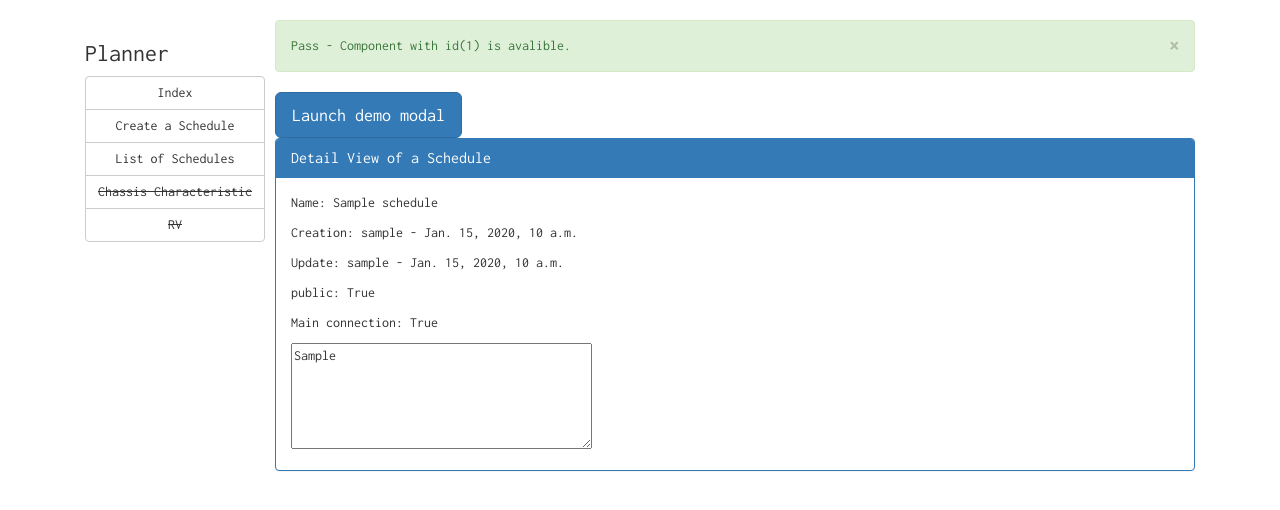
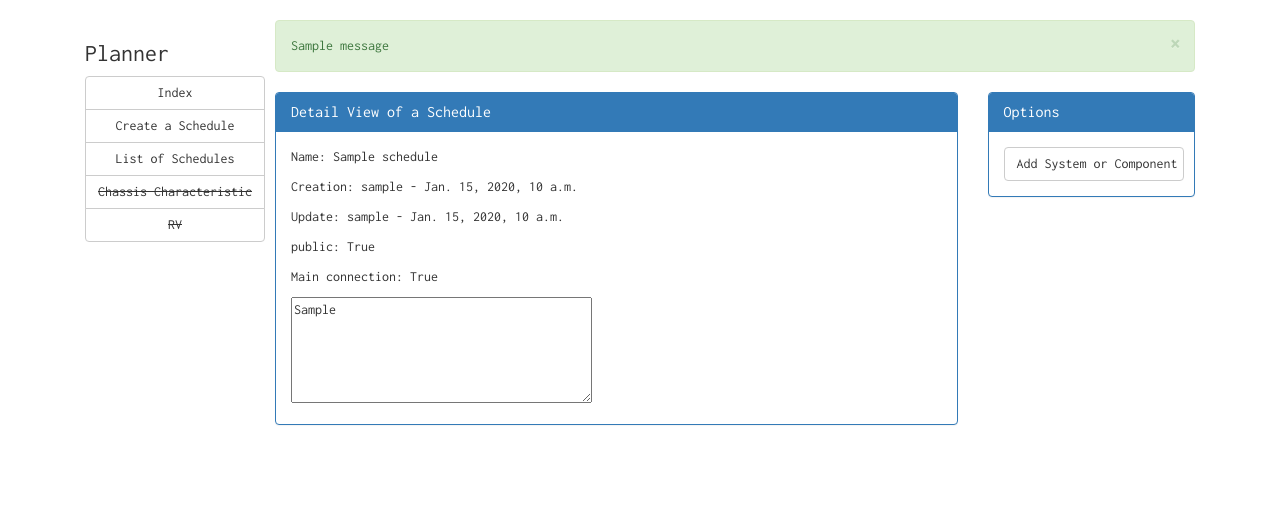
Before and after one commit to woastel/SeeN_v2, a Django app: a page that uses taffwebapp/planner/templates/planner/schedule_detail_view.html in a window 1280 px wide. Shown: the part 52-562 px from the top of the page. Run offline with Django 3.2, Linux system fonts and the light colour scheme; tables that the repository leaves empty hold one stand-in row (values such as "Sample post"); one stand-in notice (Sample message) is shown; some libraries are stand-ins or nearby versions.

Commit message:
including new schedule app

```diff
--- a/taffwebapp/planner/templates/planner/schedule_detail_view.html
+++ b/taffwebapp/planner/templates/planner/schedule_detail_view.html
@@ -1,7 +1,6 @@
 {% extends 'planner/__base_.html' %}
 
 {% block planner_body %}
-
 
 {% if schedule_item.main_connection_avalible == False %}
   <script type="text/javascript">
@@ -11,45 +10,22 @@
   </script>
 {% endif %}
 
-
-<!-- Alert Boxen -->
-<div class="row">
-  <div class="col-lg-12">
-    {% if alert_danger_avalible == True %}
-      <div class="alert alert-danger" role="alert">
-        <button type="button" class="close" data-dismiss="alert" aria-label="Close">
-          <span aria-hidden="true">&times;</span>
-        </button>
-         {{ alert_danger | safe }}
-      </div>
-    {% endif %}
-    {% if alert_warning_avalible == True %}
-      <div class="alert alert-warning" role="alert">
-        <button type="button" class="close" data-dismiss="alert" aria-label="Close">
-          <span aria-hidden="true">&times;</span>
-        </button>
-        <p> {{ alert_warning | safe }} </p>
-      </div>
-    {% endif %}
-    {% if alert_success_avalible == True %}
-      <div class="alert alert-success" role="alert">
-        <button type="button" class="close" data-dismiss="alert" aria-label="Close">
-          <span aria-hidden="true">&times;</span>
-        </button>
-        <p> {{ alert_success | safe }} </p>
-      </div>
-    {% endif %}
+{% for message in messages %}
+  <div class="alert {{ message.tags }} alert-dismissible" role="alert">
+    <button type="button" class="close" data-dismiss="alert" aria-label="Close">
+      <span aria-hidden="true">&times;</span>
+    </button>
+    {{ message | safe}}
   </div>
-</div>
+{% endfor %}
 
 
-<!-- Button trigger modal -->
-<button type="button" class="btn btn-primary btn-lg" data-toggle="modal" data-target="#myModal">
-  Launch demo modal
-</button>
 
 
-<!-- Modal -->
+
+
+
+<!-- Modal add System and Component -->
 <div class="modal fade" id="myModal" tabindex="-1" role="dialog" aria-labelledby="myModalLabel">
   <div class="modal-dialog" role="document">
     <div class="modal-content">
@@ -138,7 +114,7 @@
 
 <!-- Component Detail Box -->
 <div class="row">
-  <div class="col-lg-12">
+  <div class="col-lg-9">
     <div class="panel panel-primary">
       <div class="panel-heading">
         <h3 class="panel-title"> {{ panel_titel }} </h3>
@@ -153,6 +129,36 @@
       </div>
     </div>
   </div>
+  <div class="col-lg-3">
+    <div class="panel panel-primary">
+      <div class="panel-heading">
+        <h3 class="panel-title"> Options </h3>
+      </div>
+      <div class="panel-body">
+        <div class="btn-group-vertical" style="width: 180px;" role="group" aria-label="...">
+          <button type="button" class="btn btn-default" data-toggle="modal" data-target="#myModal">
+            Add System or Component
+          </button>
+        </div>
+      </div>
+    </div>
+  </div>
+</div>
+
+
+<!-- List of (schedule <-> system) - connection -->
+<div class="row">
+
+</div>
+
+<!-- List of (schedule <-> component) - connection -->
+<div class="row">
+
+</div>
+
+<!-- List of (schedule <-> schedule_item) - connection -->
+<div class="row">
+
 </div>
 
 {% endblock %}
--- a/taffwebapp/planner/urls.py
+++ b/taffwebapp/planner/urls.py
@@ -13,6 +13,5 @@ urlpatterns = [
     url(r'^createSchedule/$',       planner.CreateSchedule.as_view(),       name='create_schedule'),
     url(r'^schedule_list/$',        planner.ScheduleListView.as_view(),     name='schedule_list'),
     url(r'^scheduleDetailView/(?P<pk>[0-9]+)/$',   planner.ScheduleDetailView.as_view(),   name='schedule_detail'),
-    url(r'^scheduleDetailView/(?P<pk>[0-9]+)/(?P<danger>[-\w]+)$',   planner.ScheduleDetailView.as_view(),   name='schedule_detail_with_danger'),
-    url(r'^scheduleDetailView/(?P<pk>[0-9]+)/(?P<success>[-\w]+)$',   planner.ScheduleDetailView.as_view(),   name='schedule_detail_with_success'),
+
     ]
--- a/taffwebapp/planner/views/planner.py
+++ b/taffwebapp/planner/views/planner.py
@@ -2,6 +2,8 @@ from django.views import generic
 from django.shortcuts import render, redirect
 from django.http import HttpResponse, HttpResponseRedirect
 from django.core.urlresolvers import reverse
+from django.contrib import messages
+from django.contrib.messages import get_messages
 from datetime import datetime
 
 from planner.forms import form_planner
@@ -18,7 +20,6 @@ class IndexView(generic.View):
         context = {}
 
         return render(request, self.template_name, context)
-
 
 class CreateSchedule(generic.View):
     form_class = form_planner.Form_Create_PlannerSchedule
@@ -59,7 +60,6 @@ class CreateSchedule(generic.View):
         context["panel_titel"] = self.panel_titel
         return render(request, self.template_name, context)
 
-
 class ScheduleListView(generic.View):
     template_name = 'planner/schedule_list.html'
     panel_titel = 'List of all Schedules'
@@ -73,7 +73,9 @@ class ScheduleListView(generic.View):
 
         context['schedule_list'] = scheduleList
 
+
         context['panel_titel'] = self.panel_titel
+
 
         return render(request, self.template_name, context)
 
@@ -82,25 +84,16 @@ class ScheduleDetailView(generic.View):
     panel_titel = 'Detail View of a Schedule'
     form_class_schedule_system_connection = form_planner.Form_Create_Schedule_System_Connection
     form_class_schedule_component_connection = form_planner.Form_Create_Schedule_Component_Connection
+    form_class_create_schedule = form_planner.Form_Create_PlannerSchedule
 
     def get(self, request, *args, **kwargs):
         # Inital context for the render function
-
         context = {}
         context['panel_titel'] = self.panel_titel
         # add the forms to the context
         context['form_class_schedule_system_connection'] = self.form_class_schedule_system_connection
         context['form_class_schedule_component_connection'] = self.form_class_schedule_component_connection
-        # Set the Alert Variables to False (default)
-        context['alert_success_avalible'] = False
-        context['alert_success'] = ""
-        context['alert_warning_avalible'] = False
-        context['alert_warning'] = ""
-        context['alert_danger_avalible'] = False
-        context['alert_danger'] = ""
 
-        print("KW in get method")
-        print(kwargs)
 
 
         # get the schedule id from the kwargs
@@ -113,25 +106,9 @@ class ScheduleDetailView(generic.View):
             context['schedule_item'] = scheduleItem
 
             if scheduleItem.main_connection_avalible == False:
-
-                context['alert_warning_avalible'] = True
-                context['alert_warning'] = str("Es wurde nicht keine Main Connection ausgewählt bitte erstellen sie eine")
-
-            if "danger" in kwargs:
-                context['alert_danger_avalible'] = True
-                context['alert_danger'] += str('Error - {}'.format(kwargs["danger"]))
-
-
-            if "success" in kwargs:
-                context['alert_success_avalible'] = True
-                context['alert_success'] += str('Success - {}'.format(kwargs["success"]))
-
-            context['alert_success_avalible'] = True
-            context['alert_success'] += str('Pass - Component with id({}) is avalible.'.format(schedule_id))
-
+                messages.warning(request, '<b>Warning</b> Please add a Main Connection - a Main Connection is the first System or Component')
         else:
-            context['alert_danger_avalible'] = True
-            context['alert_danger'] += str('<p>Error - Component with id({}) isnt avalible.</p>'.format(schedule_id))
+            messages.error(request, '<b>Error</b> no Schedule with id {} avalible'.format(schedule_id))
 
         return render(request, self.template_name, context)
 
@@ -153,14 +130,27 @@ class ScheduleDetailView(generic.View):
             instance.schedule = schedule_item
             instance.is_a_main_connection = False
 
+            # Checken ob es schon eine connection mit schedule_item und system gibt
+            # dazu brauchen wir das object
+            test_list = plannermodel.schedule_system_connection.objects.filter(schedule=schedule_item, system=instance.system)
+            # wenn ja dann den vorgang abbrechen und einen fehler ausgeben
+            if len(test_list) != 0:
+                print("Dieses object gibt es schon ")
+                messages.add_message(request, messages.ERROR, '<b>Error:</b> Diese Connection zwischen schedule {} und system {} gibt es schon'.format(schedule_item, instance.system))
+                return redirect(reverse('planner:schedule_detail', kwargs={'pk': kwargs['pk']}))
+
+            # checken ob schon eine main conection vorhandedn ist
+            # wenn nicht das das object als mein connection setzen
             if schedule_item.main_connection_avalible == False:
                 schedule_item.main_connection_avalible = True
                 schedule_item.save()
                 instance.is_a_main_connection = True
 
-
+            # jetzt noch die instance speichern
             instance.save()
-            return redirect(reverse('planner:schedule_detail_with_success', kwargs={'pk': kwargs['pk'], 'success': "asdf"}))
+            # und eine info massage ausgeben
+            messages.add_message(request, messages.INFO, '<b>INFO:</b> Adding System was successfully')
+            return redirect(reverse('planner:schedule_detail', kwargs={'pk': kwargs['pk']}))
 
         if form_schedule_component_connection.is_valid():
             instance = form_schedule_component_connection.save(commit=False)
@@ -169,14 +159,24 @@ class ScheduleDetailView(generic.View):
             instance.schedule = schedule_item
             instance.is_a_main_connection = False
 
+            # Checken ob es schon eine connection mit schedule_item und system gibt
+            # dazu brauchen wir das object
+            test_list = plannermodel.schedule_component_connection.objects.filter(schedule=schedule_item, component=instance.component)
+            # wenn ja dann den vorgang abbrechen und einen fehler ausgeben
+            if len(test_list) != 0:
+                print("Dieses object gibt es schon ")
+                messages.add_message(request, messages.ERROR, '<b>Error:</b> Diese Connection zwischen schedule {} und component {} gibt es schon'.format(schedule_item, instance.component))
+                return redirect(reverse('planner:schedule_detail', kwargs={'pk': kwargs['pk']}))
+
+            # checken ob schon eine main conection vorhandedn ist
+            # wenn nicht das das object als mein connection setzen
             if schedule_item.main_connection_avalible == False:
                 schedule_item.main_connection_avalible = True
                 schedule_item.save()
                 instance.is_a_main_connection = True
 
             instance.save()
-            return redirect(reverse('planner:schedule_detail_with_success', kwargs={'pk': kwargs['pk'], 'success': "component_added"}))
+            messages.add_message(request, messages.INFO, '<b>INFO:</b> Adding Component was successfully')
+            return redirect(reverse('planner:schedule_detail', kwargs={'pk': kwargs['pk']}))
 
-
-
-        return redirect(reverse('planner:schedule_detail_with_danger', kwargs={'pk': kwargs['pk'], 'danger': "Cant_added"}))
+        return redirect(reverse('planner:schedule_detail', kwargs={'pk': kwargs['pk']}))
```
Also changed, not shown: taffwebapp/taffwebapp/settings.py (+24 -0 lines).
